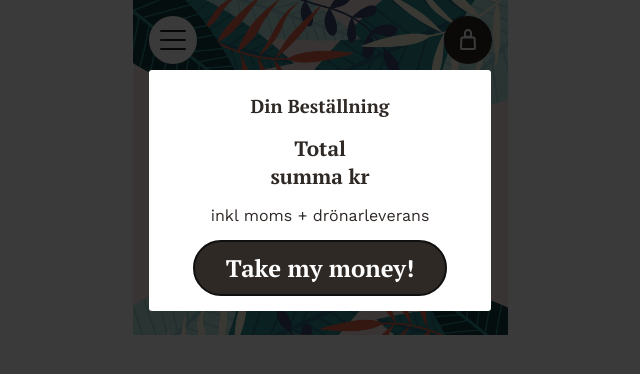
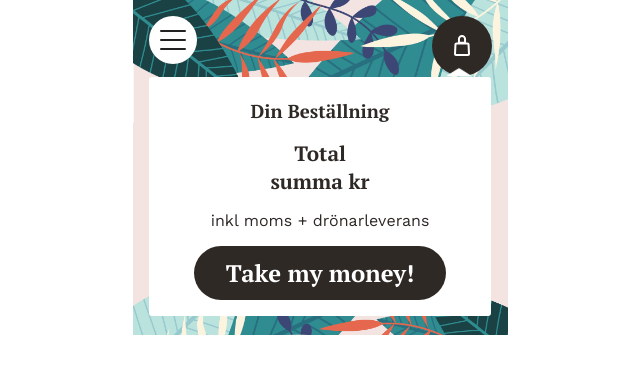
Before and after one commit to linnjoha/linn-johansson_FU-JS23_individuell, a React (Vite) app: page /menu in a window 1280 px wide. Both pictures are taken after a click on the element 787 px from the left and 40 px from the top of the page. Shown: the top 374 px of the page, without its empty margins (320-960 px from the left). Built offline with nearby package versions, Linux system fonts and the light colour scheme.

Commit message:
toggle dialog

```diff
--- a/src/components/cart/Cart.tsx
+++ b/src/components/cart/Cart.tsx
@@ -5,12 +5,13 @@ import { useRef, useState } from "react";
 
 const Cart = () => {
   const cartRef = useRef<HTMLDialogElement>(null);
+  const [open, setOpen] = useState(false);
   const toggleDialog = () => {
     if (cartRef.current && cartRef.current) {
-      if (cartRef.current.open) {
-        cartRef.current.close();
+      if (open) {
+        setOpen(false);
       } else {
-        cartRef.current && cartRef.current.showModal();
+        setOpen(true);
       }
     } else console.log("hello");
   };
@@ -23,7 +24,7 @@ const Cart = () => {
       >
         <img src={`${CartIcon}`} alt="navicon" />
       </picture>
-      <dialog ref={cartRef} className="cart-dialog">
+      <dialog open={open} ref={cartRef} className="cart-dialog">
         <article className="cart-wrapper">
           <img className="tag-up" src={`${TagUp}`} alt="" />
           <h1 className="cart-heading">Din Beställning</h1>
--- a/src/components/cart/cart.scss
+++ b/src/components/cart/cart.scss
@@ -4,11 +4,12 @@ dialog::backdrop {
   background-color: rgba(0, 0, 0, 0.772);
 }
 .cart-dialog {
+  backdrop-filter: rgba(0, 0, 0, 0.772);
   border: none;
   border-radius: 3px;
   margin: 0 auto;
   width: 310px;
-  margin-top: 70px;
+  margin-top: -15px;
 }
 .cart-wrapper {
   @include setColorAndFont(
@@ -21,8 +22,7 @@ dialog::backdrop {
 }
 .tag-up {
   align-self: flex-end;
-  margin-right: -3px;
-  margin-top: -28px;
+  margin-top: -30px;
 }
 .cart-btn {
   @include setButtonStyle($airbean-brown, $airbean-white, $heading-font);
--- a/src/components/header/header.scss
+++ b/src/components/header/header.scss
@@ -19,5 +19,6 @@
   border-radius: 50%;
   &.__cart {
     background-color: $airbean-brown;
+    height: 60px;
   }
 }
--- a/src/pages/Menu.tsx
+++ b/src/pages/Menu.tsx
@@ -1,6 +1,7 @@
 import Header from "../components/header/Header";
 import Footer from "../components/footer/Footer";
 import "./menu.scss";
+import Dots from "../assets/dots.svg";
 const itemContainer = (
   <section className="item-container-wrapper">
     <div className="add">
@@ -19,29 +20,9 @@ const itemContainer = (
     </div>
     <section className="item-info-wrapper">
       <h2>
-        Kaffe{" "}
-        <svg
-          width="122"
-          height="1"
-          viewBox="0 0 122 1"
-          fill="none"
-          xmlns="http://www.w3.org/2000/svg"
-        >
-          <line
-            x1="1.18094"
-            y1="0.5"
-            x2="120.936"
-            y2="0.5"
-            stroke="black"
-            stroke-opacity="0.4"
-            stroke-miterlimit="2.09003"
-            stroke-linecap="round"
-            stroke-linejoin="round"
-            stroke-dasharray="0.5 4"
-          />
-        </svg>
+        Kaffe
+        <img src={`${Dots}`} alt="" />
       </h2>
-
       <h2>50 kr</h2>
       <p className="item-info">Bryggkaffe</p>
     </section>
```
Also changed, not shown: src/assets/tag-up.svg.
